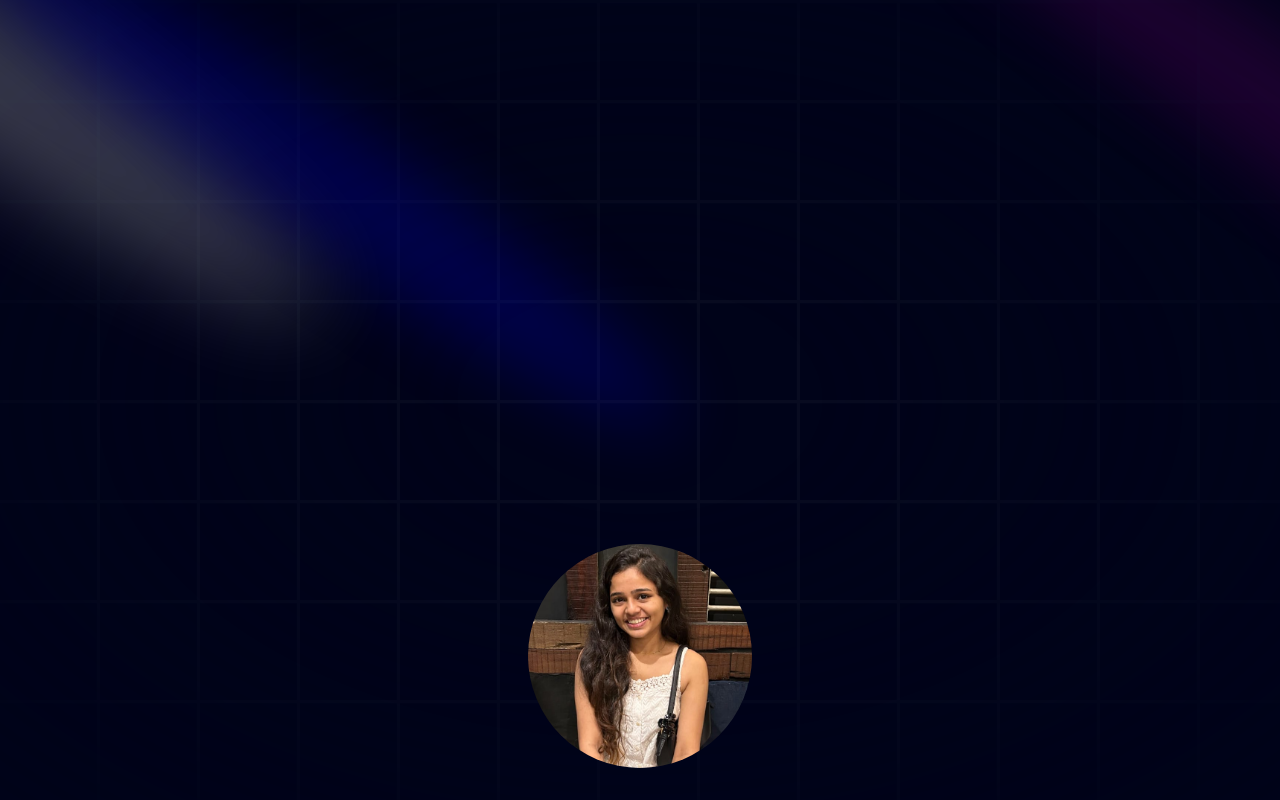
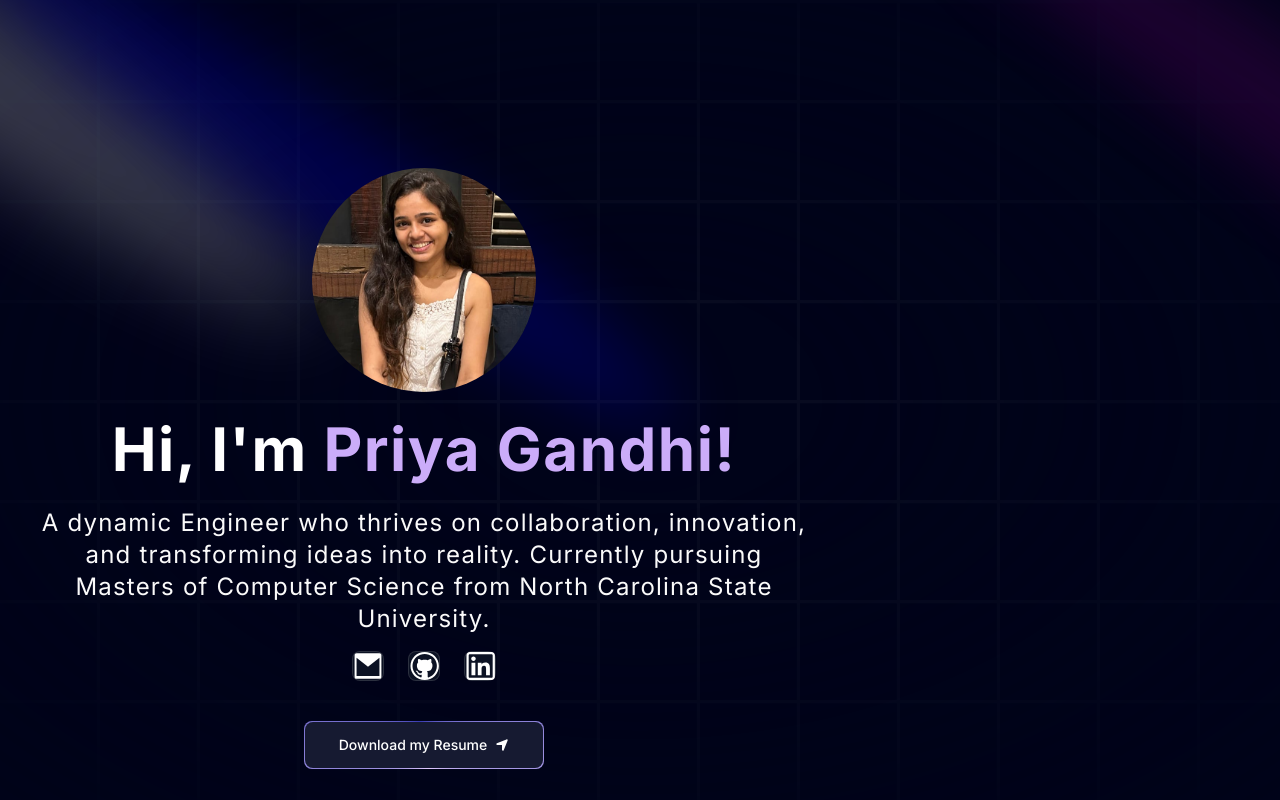
Before and after one commit to PriyaGandhi311/Portfolio-website, a Next.js app: page / in a window 1280 px wide. Shown: the top 800 px of the page. Built offline with nearby package versions, Linux system fonts and the light colour scheme.

Commit message:
Update Hero.tsx

```diff
--- a/components/Hero.tsx
+++ b/components/Hero.tsx
@@ -41,16 +41,16 @@ const Hero = () => {
         />
       </div>
 
-      <div className="flex flex-col justify-center relative my-20 z-10 pt-8">
-        <div className="flex items-center justify-center min-h-screen px-4 pt-12 pb-8">
+      <div className="flex flex-col justify-center relative my-15 z-10 pt-6">
+
+        <div className="max-w-[89vw] md:max-w-2xl lg:max-w-[60vw] flex flex-col items-center justify-center">
+          <div className="flex items-center justify-center">
             <img
               src="/Priya_Gandhi.png"
               alt="Priya Gandhi"
-              className="rounded-full w-36 h-36 md:w-48 md:h-48 lg:w-56 lg:h-56 mb-4"
+              className="rounded-full w-36 h-36 md:w-48 md:h-48 lg:w-56 lg:h-56"
             />
           </div>
-        <div className="max-w-[89vw] md:max-w-2xl lg:max-w-[60vw] flex flex-col items-center justify-center">
-
           <TextGenerateEffect
             words="Hi, I'm Priya Gandhi!"
             className="text-center text-[40px] md:text-5xl lg:text-6xl"
```
